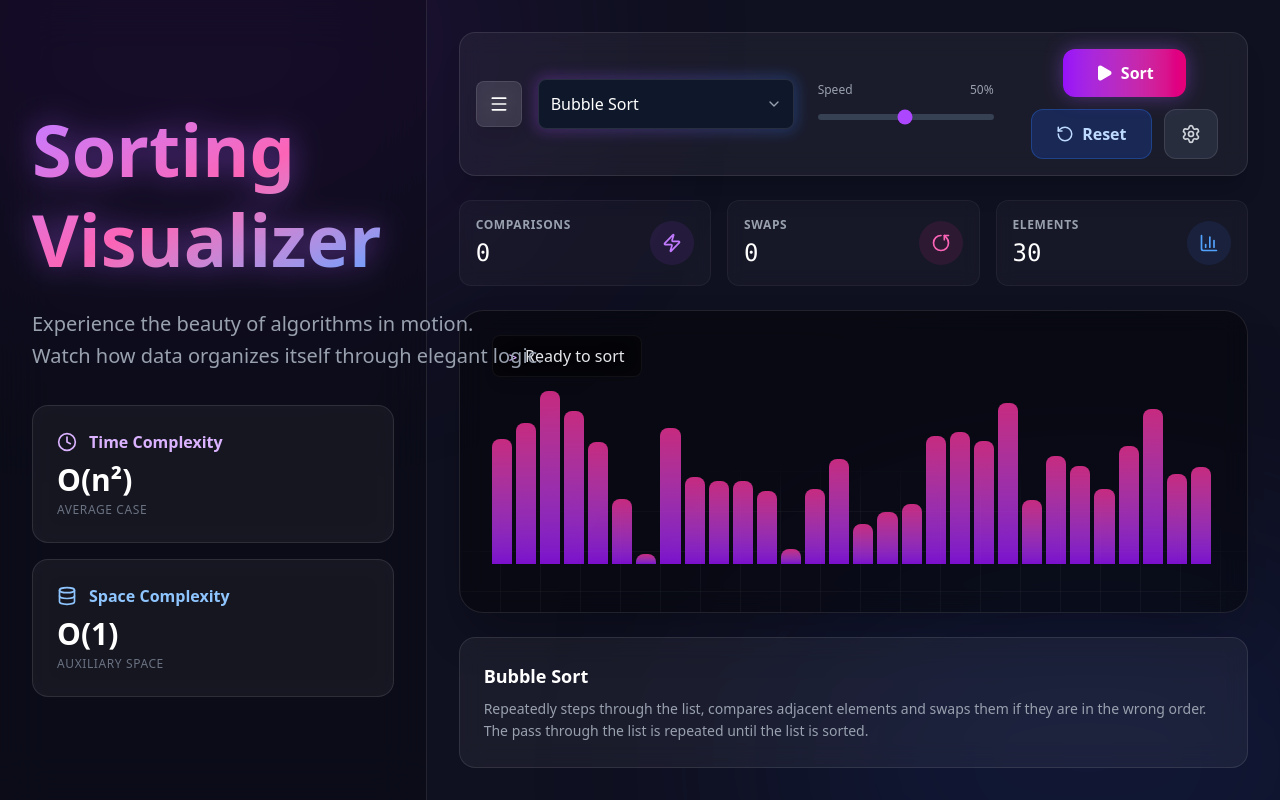
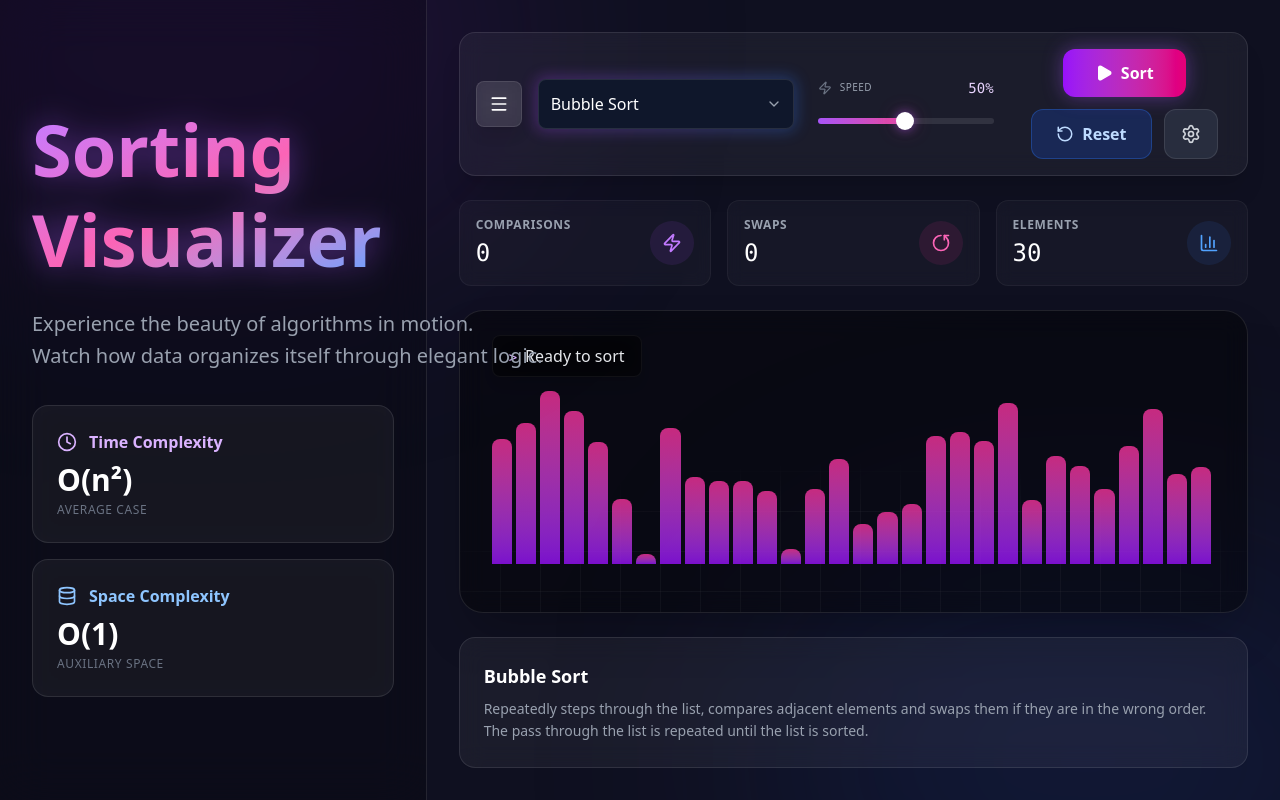
Before and after one commit to atharvabaodhankar/Sorting-Visualizer, a React (Vite) app: page / in a window 1280 px wide. Built offline with nearby package versions, Linux system fonts and the light colour scheme.

Commit message:
feat: add interactive sorting algorithm visualizer with multiple algorithms and UI controls.

```diff
--- a/src/SortingVisualizer.jsx
+++ b/src/SortingVisualizer.jsx
@@ -528,10 +528,13 @@ const SortingVisualizer = () => {
                     <ChevronDown className="absolute right-3 top-1/2 transform -translate-y-1/2 text-gray-400 pointer-events-none" size={16} />
                 </div>
 
-                <div className="w-full md:w-48 px-2">
-                  <div className="flex justify-between text-xs text-gray-400 mb-1">
-                    <span>Speed</span>
-                    <span>{speed}%</span>
+                <div className="w-full md:w-48 px-2 group/slider">
+                  <div className="flex justify-between text-xs font-medium text-gray-400 mb-2 transition-colors">
+                    <div className="flex items-center gap-2 group-hover/slider:text-purple-300 transition-colors">
+                        <Zap size={14} className={`transition-all ${speed > 75 ? "text-yellow-400 fill-yellow-400 drop-shadow-[0_0_8px_rgba(250,204,21,0.5)]" : "text-gray-500"}`} />
+                        <span className="uppercase tracking-wider text-[10px]">Speed</span>
+                    </div>
+                    <span className="font-mono text-sm text-purple-200">{speed}%</span>
                   </div>
                   <input
                     type="range"
@@ -539,7 +542,8 @@ const SortingVisualizer = () => {
                     max="100"
                     value={speed}
                     onChange={(e) => setSpeed(parseInt(e.target.value))}
-                    className="w-full h-1.5 bg-gray-700 rounded-lg appearance-none cursor-pointer accent-purple-500"
+                    className="premium-slider w-full cursor-pointer h-1.5"
+                    style={{ backgroundSize: `${speed}% 100%` }}
                   />
                 </div>
             </div>
--- a/src/index.css
+++ b/src/index.css
@@ -35,3 +35,68 @@ body {
 ::-webkit-scrollbar-thumb:hover {
   background: rgba(255, 255, 255, 0.2);
 }
+
+/* Premium Range Slider */
+.premium-slider {
+  -webkit-appearance: none;
+  appearance: none;
+  height: 6px;
+  background: rgba(255, 255, 255, 0.1);
+  border-radius: 999px;
+  outline: none;
+  transition: all 0.3s ease;
+  /* The gradient fill is handled via inline style background-image/size in JSX,
+     but we set a default here just in case, or rather the base track color */
+  background-image: linear-gradient(to right, #a855f7, #ec4899);
+  background-repeat: no-repeat;
+}
+
+/* Webkit Thumb */
+.premium-slider::-webkit-slider-thumb {
+  -webkit-appearance: none;
+  appearance: none;
+  width: 18px;
+  height: 18px;
+  border-radius: 50%;
+  background: #ffffff;
+  cursor: pointer;
+  box-shadow: 0 0 10px rgba(168, 85, 247, 0.5), 0 0 20px rgba(236, 72, 153, 0.3);
+  transition: all 0.2s cubic-bezier(0.4, 0, 0.2, 1);
+  /* Center the thumb relative to the track if needed, usually auto works better with appearance:none on track */
+}
+
+.premium-slider::-webkit-slider-thumb:hover {
+  transform: scale(1.2);
+  box-shadow: 0 0 15px rgba(168, 85, 247, 0.8), 0 0 30px rgba(236, 72, 153, 0.6);
+}
+
+.premium-slider::-webkit-slider-thumb:active {
+  transform: scale(0.95);
+  box-shadow: 0 0 20px rgba(168, 85, 247, 1);
+}
+
+/* Firefox Thumb */
+.premium-slider::-moz-range-thumb {
+  width: 18px;
+  height: 18px;
+  border: none;
+  border-radius: 50%;
+  background: #ffffff;
+  cursor: pointer;
+  box-shadow: 0 0 10px rgba(168, 85, 247, 0.5), 0 0 20px rgba(236, 72, 153, 0.3);
+  transition: all 0.2s cubic-bezier(0.4, 0, 0.2, 1);
+}
+
+.premium-slider::-moz-range-thumb:hover {
+  transform: scale(1.2);
+  box-shadow: 0 0 15px rgba(168, 85, 247, 0.8), 0 0 30px rgba(236, 72, 153, 0.6);
+}
+
+/* Firefox Track */
+.premium-slider::-moz-range-track {
+  width: 100%;
+  height: 6px;
+  cursor: pointer;
+  background: transparent; /* Handled by main element background */
+  border-radius: 999px;
+}
```
